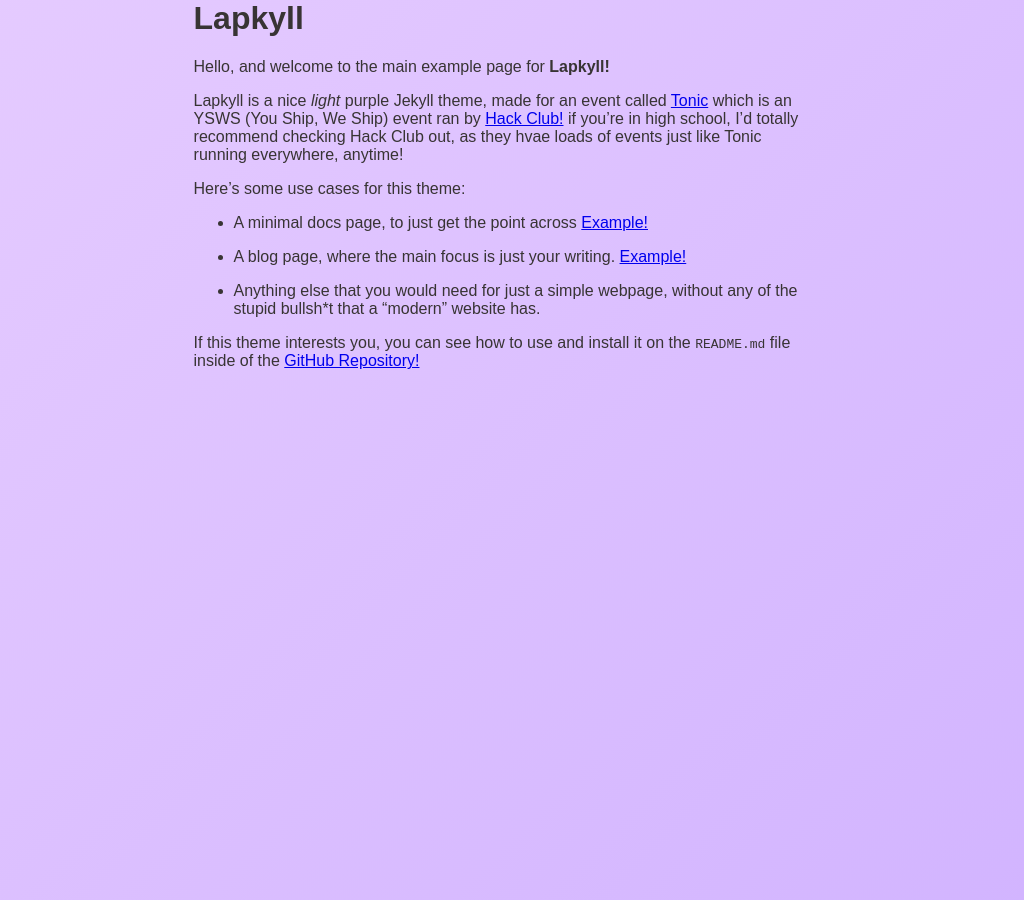
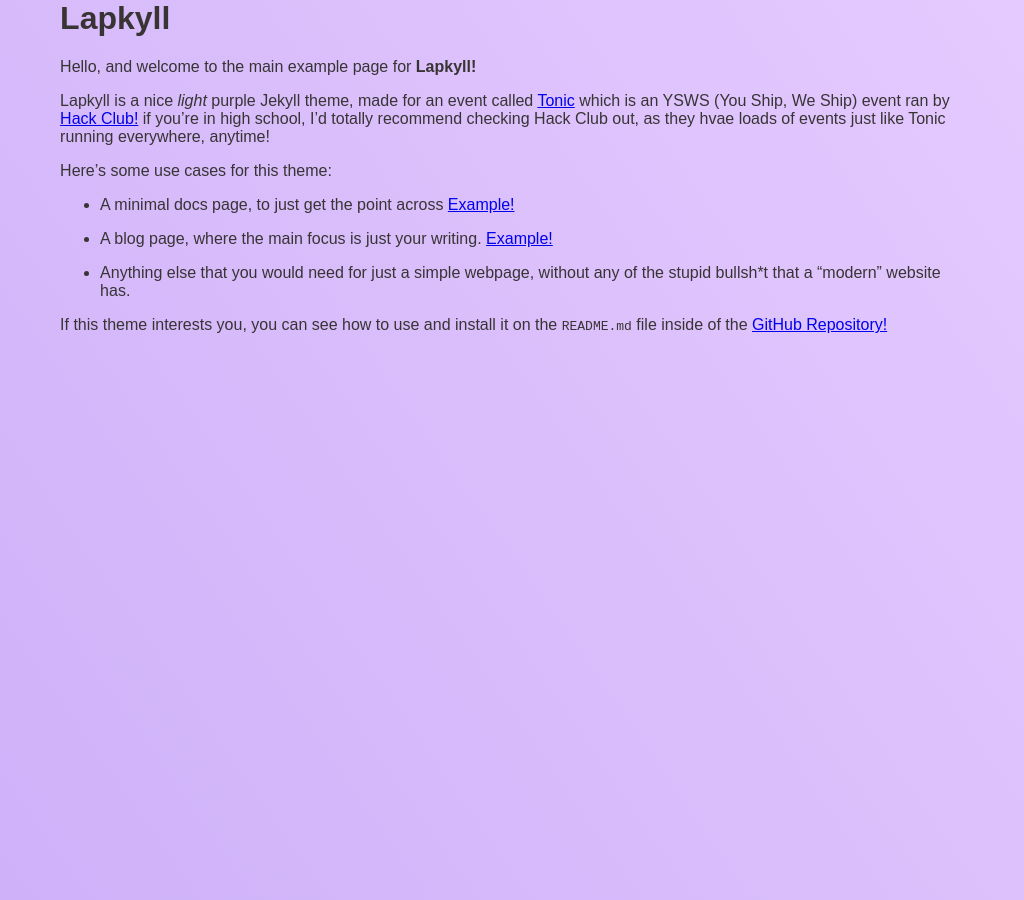
Before and after one commit to LapisGit/Lapkyll, a Jekyll site: the page built from index.md, in a window 1280 px wide. Shown: the whole page, without its empty margins (135-1159 px from the left). Built offline with Jekyll 4.4.1, drawn with Linux system fonts in a browser that asks for light colours.

Commit message:
update readme and some spacing changes

```diff
--- a/_sass/base.scss
+++ b/_sass/base.scss
@@ -1,8 +1,8 @@
 body {
-  background: linear-gradient(135deg, #e6ccff, #d1b3ff);
+  background: linear-gradient(235deg, #e6ccff, #ccaff8);
   font-family: sans-serif;
   margin: auto;
-  max-width: 70ch;
+  max-width: 100ch;
   color: #383434;
   position: relative;
   overflow: hidden;
```
Also changed, not shown: README.md.
